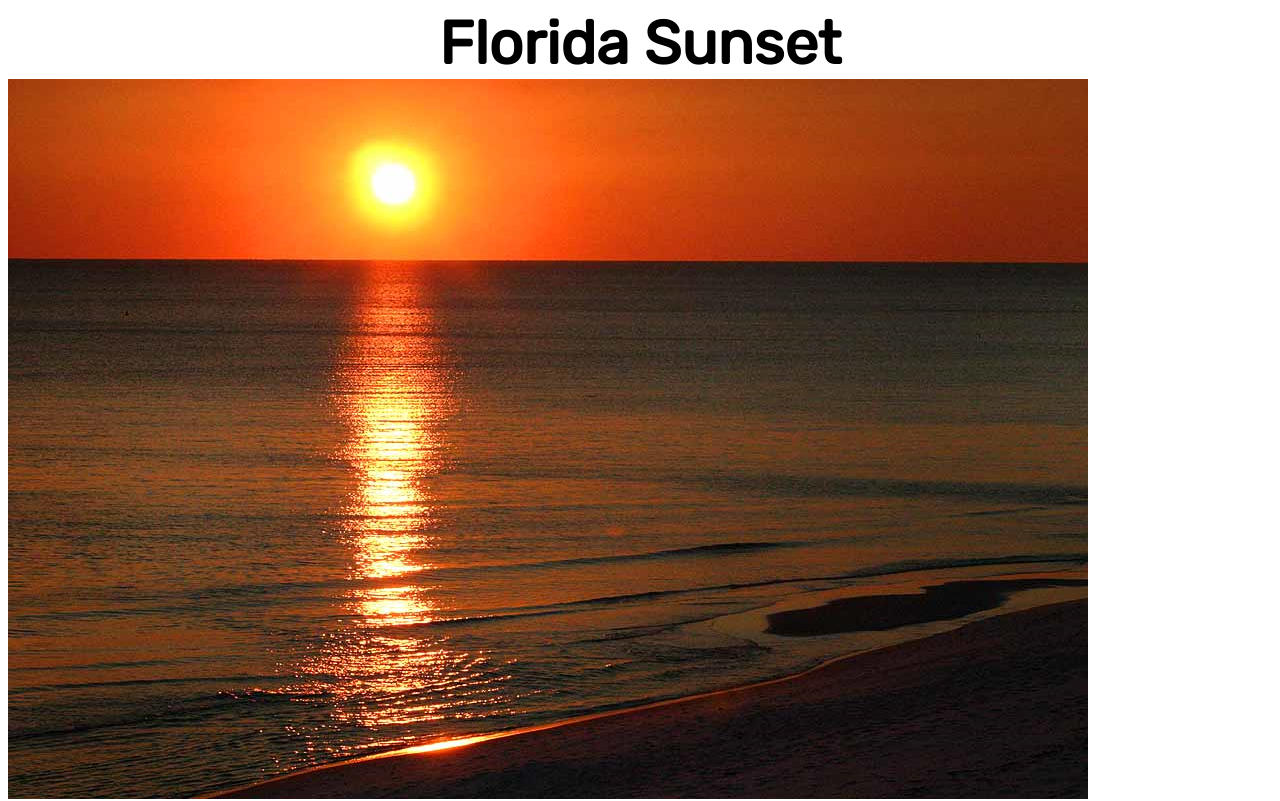
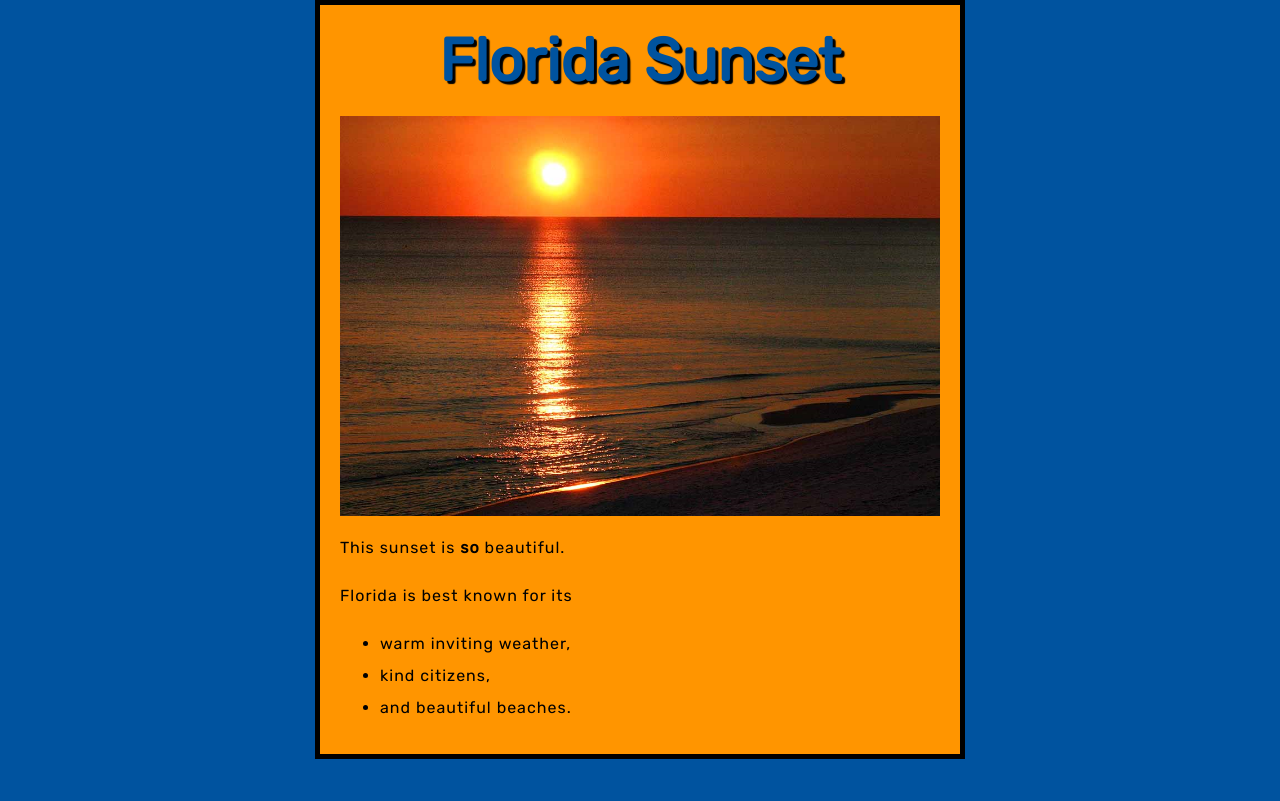
Before and after one commit to smwalsh7502/HTML-CSS-JavaScript, a plain HTML site: page Web-Projects/test-site/index.html in a window 1280 px wide. Shown: the top 801 px of the page. Drawn offline with Linux system fonts and the light colour scheme.

Commit message:
Update style.css

```diff
--- a/Web-Projects/test-site/styles/style.css
+++ b/Web-Projects/test-site/styles/style.css
@@ -1,3 +1,7 @@
+html {
+  background-color: #00539f;
+}
+
 html {
   font-size: 10px;
   font-family: 'Rubik', sans-serif;
@@ -5,6 +9,9 @@ html {
 
 h3 {
   margin: 0;
+  padding: 20px 0;
+  color: #00539f;
+  text-shadow: 3px 3px 1px black;
   font-size: 60px;
   text-align: center;
 }
@@ -12,7 +19,20 @@ h3 {
 p,
 li {
   font-size: 16px;
-  color: red;
   line-height: 2;
   letter-spacing: 1px;
 }
+
+body {
+  width: 600px;
+  margin: 0 auto;
+  background-color: #ff9500;
+  padding: 0 20px 20px 20px;
+  border: 5px solid black;
+}
+
+img {
+  display: block;
+  margin: 0 auto;
+  width: 600px;
+}
```
